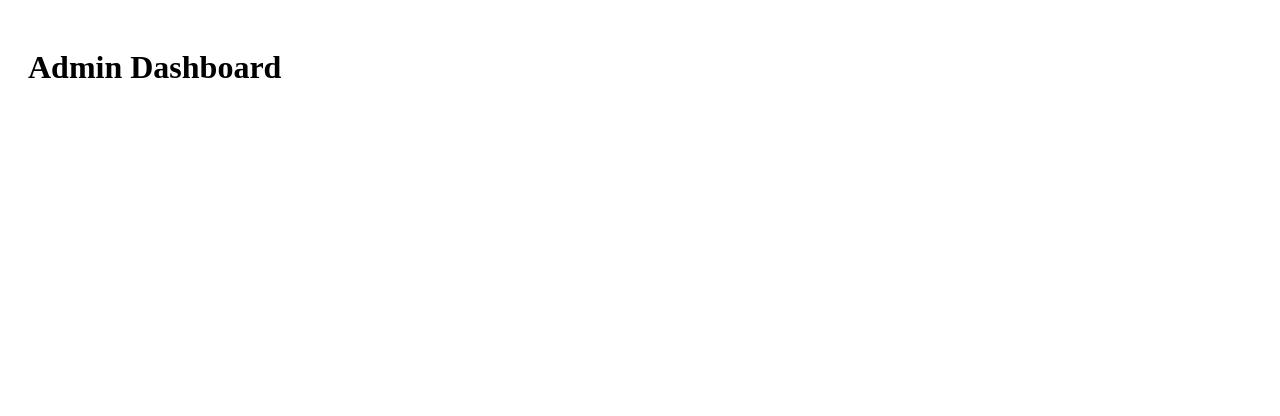
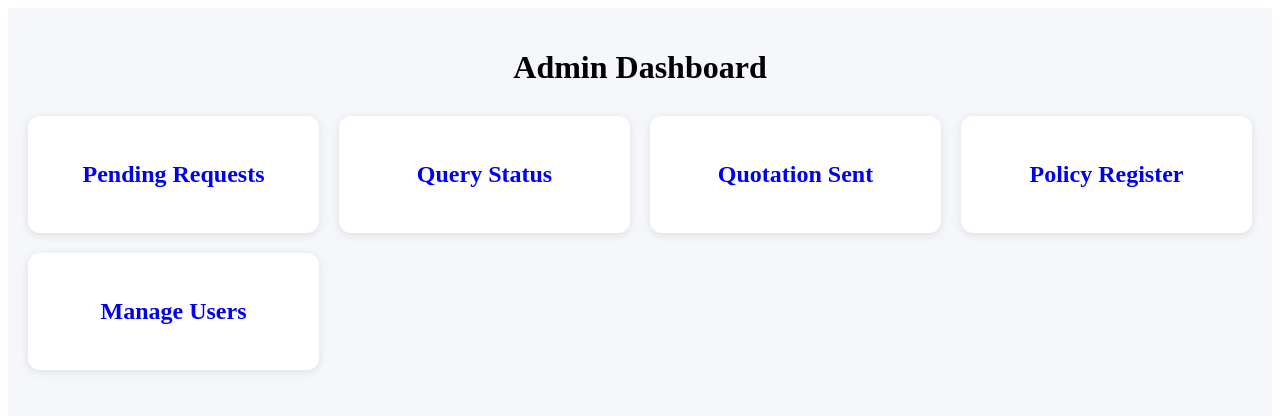
Before and after one commit to Arunsonly/property-insurance-portal, a Next.js app: page /admin/dashboard in a window 1280 px wide. Shown: the top 416 px of the page. Built offline with nearby package versions, Linux system fonts and the light colour scheme.

Commit message:
Update dashboard.js

```diff
--- a/pages/admin/dashboard.js
+++ b/pages/admin/dashboard.js
@@ -1,7 +1,76 @@
-export default function Dashboard() {
+import Link from "next/link";
+
+export default function AdminDashboard() {
+  const cards = [
+    {
+      title: "Pending Requests",
+      link: "/admin/pending-requests",
+    },
+    {
+      title: "Query Status",
+      link: "/admin/query-status",
+    },
+    {
+      title: "Quotation Sent",
+      link: "/admin/quotation-sent",
+    },
+    {
+      title: "Policy Register",
+      link: "/admin/policy-register",
+    },
+    {
+      title: "Manage Users",
+      link: "/admin/manage-users",
+    },
+  ];
+
   return (
-    <div style={{ padding: "20px" }}>
-      <h1>Admin Dashboard</h1>
+    <div
+      style={{
+        minHeight: "100vh",
+        background: "#f5f7fb",
+        padding: "20px",
+      }}
+    >
+      <h1
+        style={{
+          textAlign: "center",
+          marginBottom: "30px",
+        }}
+      >
+        Admin Dashboard
+      </h1>
+
+      <div
+        style={{
+          display: "grid",
+          gridTemplateColumns: "repeat(auto-fit,minmax(250px,1fr))",
+          gap: "20px",
+        }}
+      >
+        {cards.map((card, index) => (
+          <Link
+            key={index}
+            href={card.link}
+            style={{
+              textDecoration: "none",
+            }}
+          >
+            <div
+              style={{
+                background: "#ffffff",
+                padding: "25px",
+                borderRadius: "12px",
+                boxShadow: "0 2px 10px rgba(0,0,0,0.1)",
+                textAlign: "center",
+                cursor: "pointer",
+              }}
+            >
+              <h2>{card.title}</h2>
+            </div>
+          </Link>
+        ))}
+      </div>
     </div>
   );
 }
```
